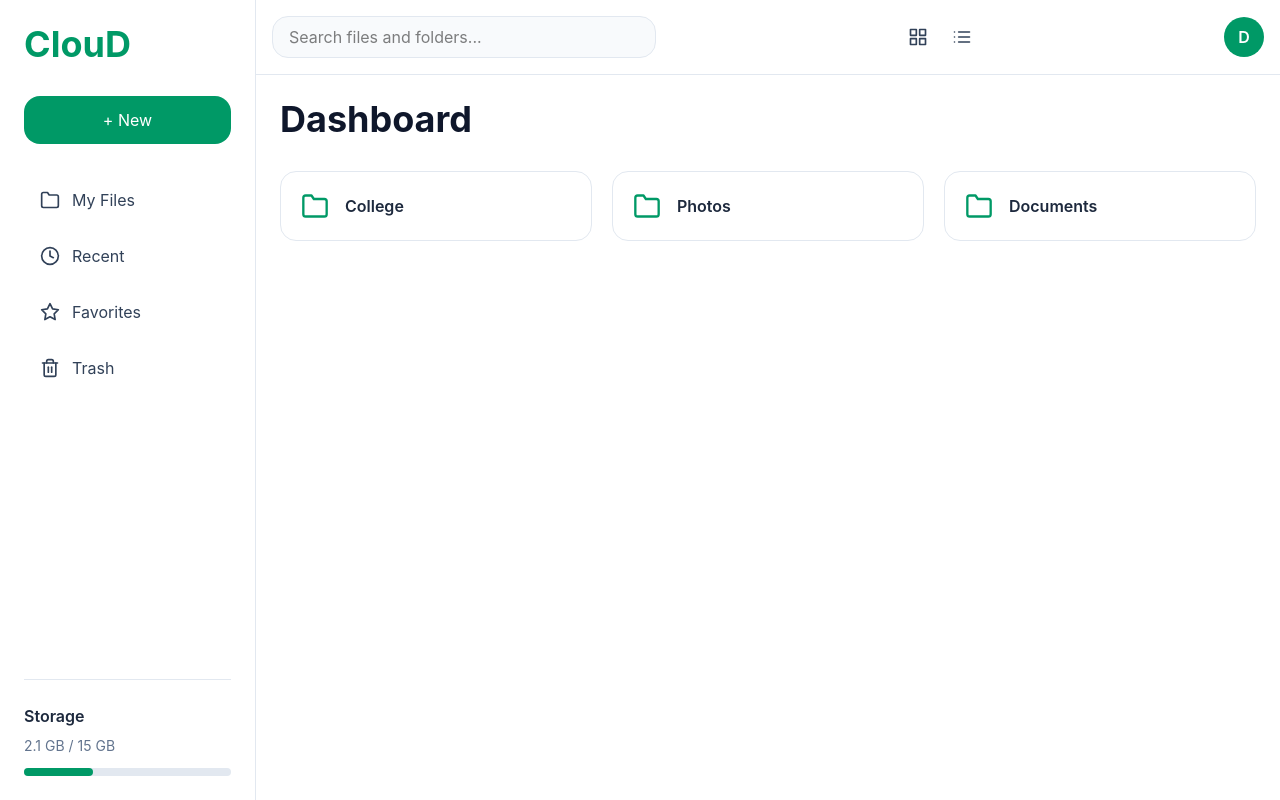
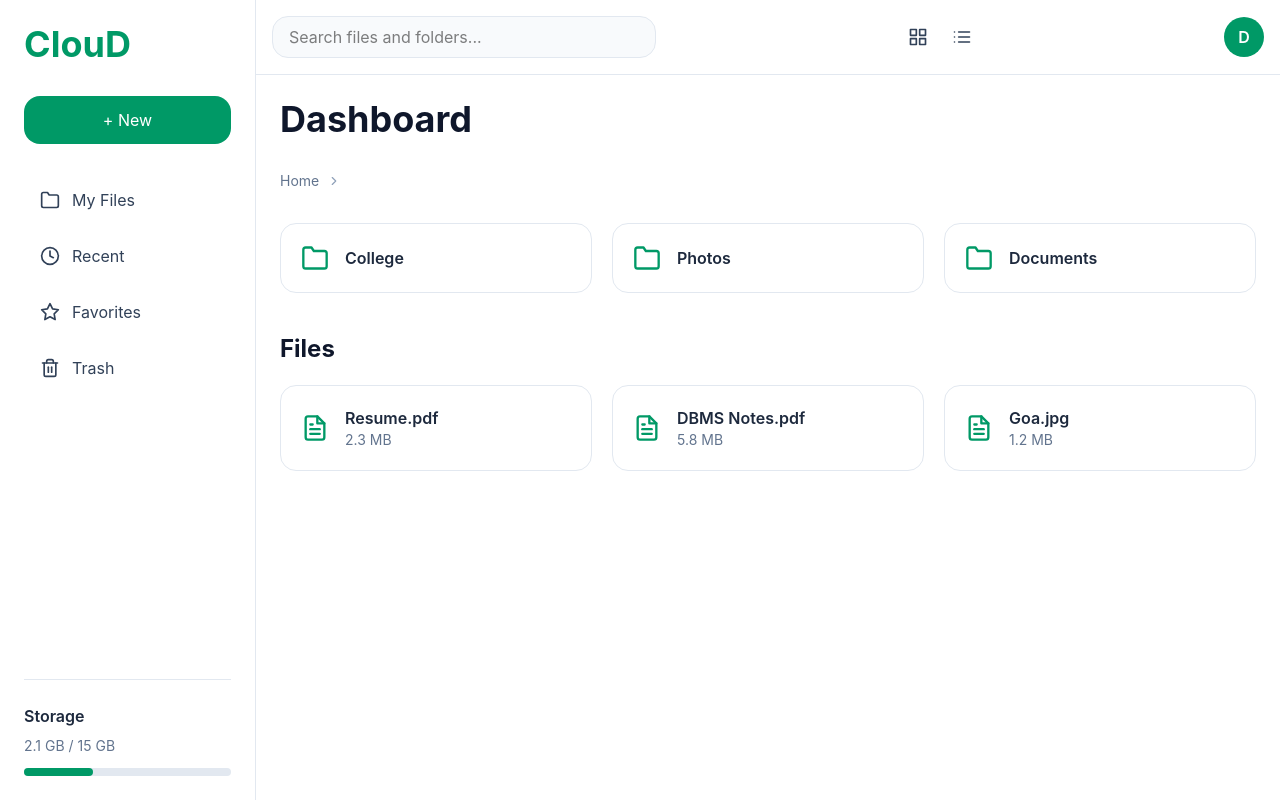
Before and after one commit to DwarkadhishKapse/cloud-storage-platform, a React (Vite) app in the folder client/: page / in a window 1280 px wide. Built offline with nearby package versions, Linux system fonts and the light colour scheme.

Commit message:
feat: add breadcrumb and file card components

```diff
--- /dev/null
+++ b/client/src/components/Breadcrumb.jsx
@@ -0,0 +1,22 @@
+import React from "react";
+import { FiChevronRight } from "react-icons/fi";
+
+const Breadcrumb = ({ items }) => {
+  return (
+    <div className="mb-8 flex items-center gap-2 text-sm">
+      {items.map((item) => (
+        <React.Fragment key={item}>
+          <span className="cursor-pointer text-slate-500 transition-all duration-200 hover:text-emerald-600">
+            {item}
+          </span>
+
+          {item !== item.length - 1 && (
+            <FiChevronRight className="text-slate-400" />
+          )}
+        </React.Fragment>
+      ))}
+    </div>
+  );
+};
+
+export default Breadcrumb;
--- /dev/null
+++ b/client/src/components/FileCard.jsx
@@ -0,0 +1,17 @@
+import React from "react";
+import { FiFileText } from "react-icons/fi";
+
+const FileCard = ({ name, size, type }) => {
+  return (
+    <div className="flex cursor-pointer items-center gap-4 rounded-2xl border border-slate-200 bg-white p-5 transition-all duration-200 hover:border-emerald-300 hover:shadow-md">
+      <FiFileText size={28} className="text-emerald-600" />
+
+      <div>
+        <h3 className="font-semibold text-slate-800">{name}</h3>
+        <p className="text-sm text-slate-500">{size}</p>
+      </div>
+    </div>
+  );
+};
+
+export default FileCard;
--- a/client/src/pages/DashboardPage.jsx
+++ b/client/src/pages/DashboardPage.jsx
@@ -1,5 +1,7 @@
 import React from "react";
 import FolderCard from "../components/FolderCard";
+import Breadcrumb from "../components/Breadcrumb";
+import FileCard from "../components/FileCard";
 
 const folders = [
   {
@@ -16,15 +18,49 @@ const folders = [
   },
 ];
 
+const files = [
+  {
+    id: 1,
+    name: "Resume.pdf",
+    size: "2.3 MB",
+    type: "pdf",
+  },
+  {
+    id: 2,
+    name: "DBMS Notes.pdf",
+    size: "5.8 MB",
+    type: "pdf",
+  },
+  {
+    id: 3,
+    name: "Goa.jpg",
+    size: "1.2 MB",
+    type: "image",
+  },
+];
+
+const breadcrumbItems = ["Home"];
+
 const DashboardPage = () => {
   return (
     <div>
       <h1 className="mb-8 text-4xl font-bold text-slate-900">Dashboard</h1>
 
+      <Breadcrumb items={breadcrumbItems} />
       <div className="grid grid-cols-1 gap-5 md:grid-cols-2 xl:grid-cols-3">
         {folders.map((folder) => (
           <FolderCard key={folder.id} name={folder.name} />
         ))}
+      </div>
+
+      <div className="mt-10">
+        <h2 className="mb-5 text-2xl font-bold text-slate-900">Files</h2>
+
+        <div className="grid grid-cols-1 gap-5 md:grid-cols-2 xl:grid-cols-3">
+          {files.map((file) => (
+            <FileCard key={file.id} name={file.name} size={file.size} type={file.type}/>
+          ))}
+        </div>
       </div>
     </div>
   );
```
